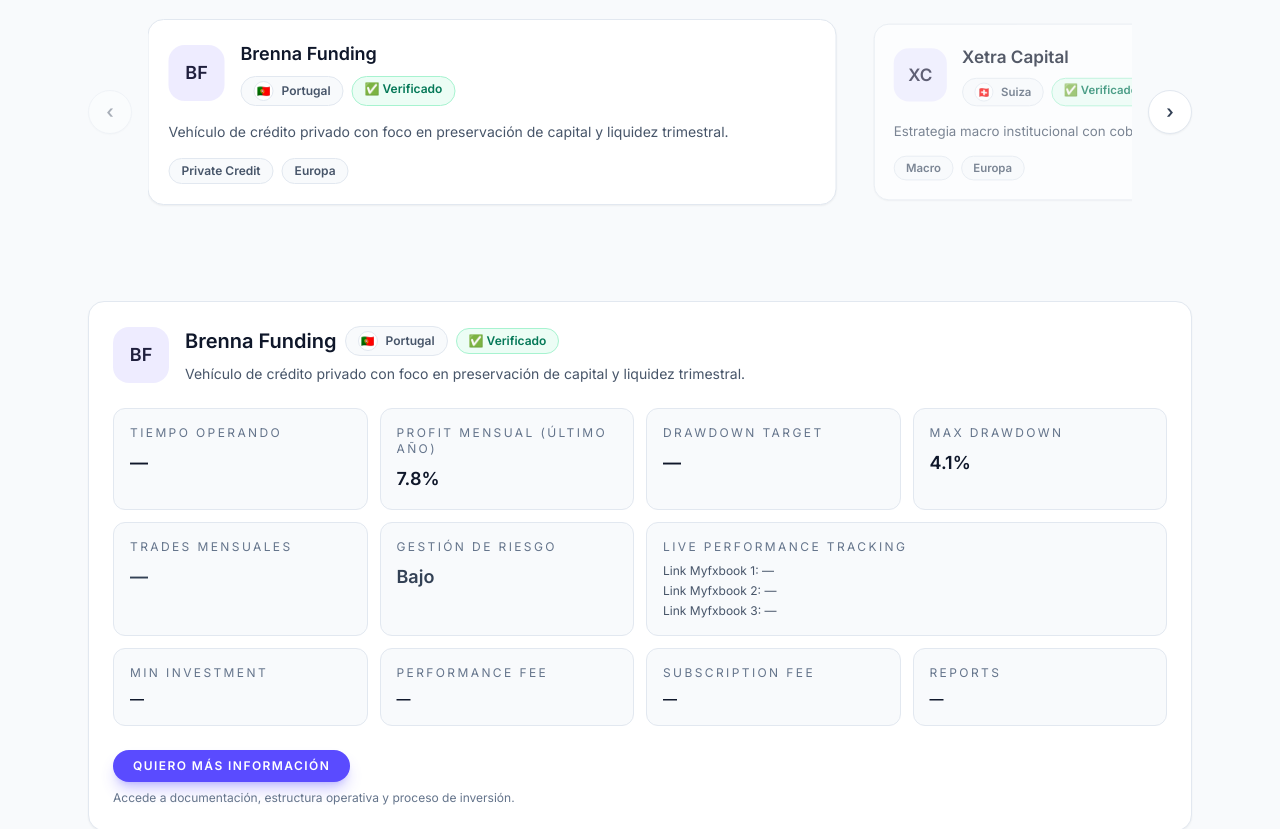
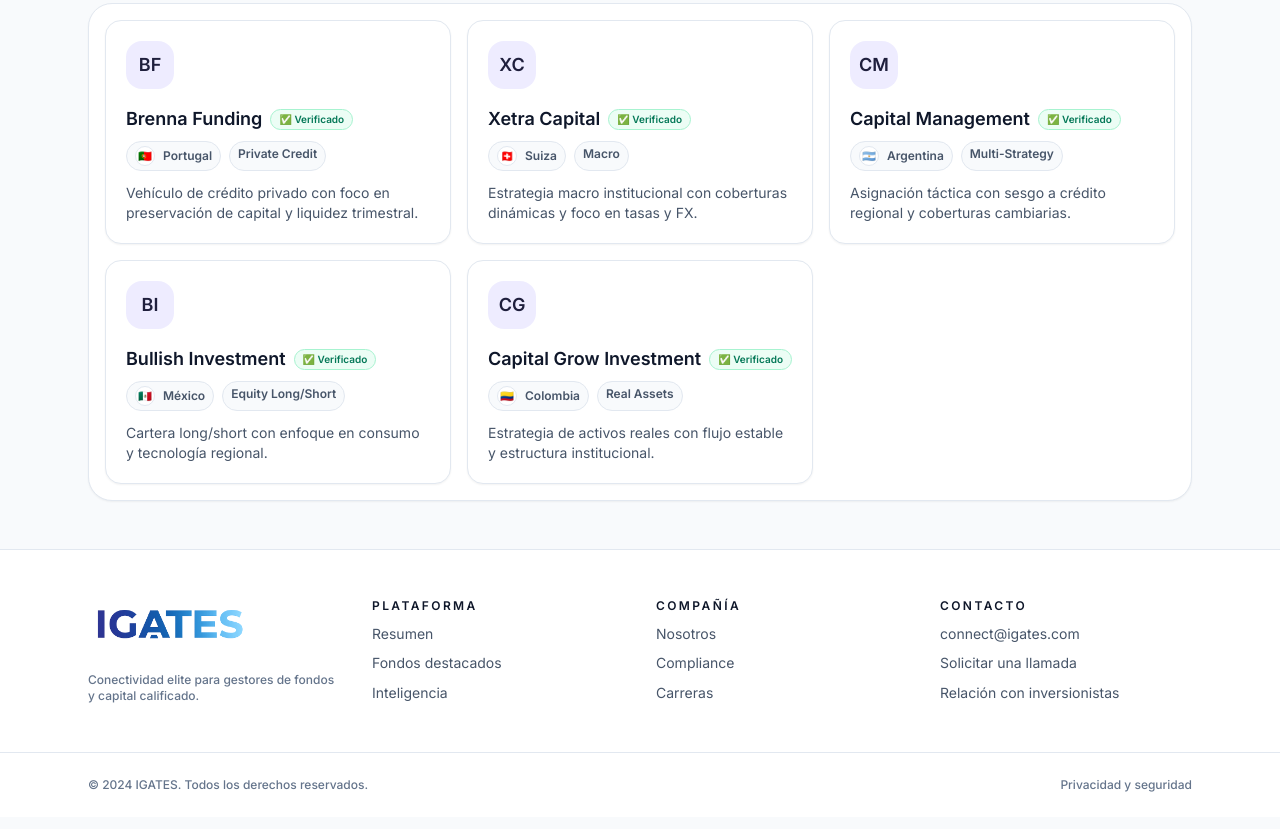
Before and after one commit to Juanherrera-123/Fund_Connect, a Next.js app: page /gestores-verificados in a window 1280 px wide. Shown: the part 680-1509 px from the top of the page. Built offline with nearby package versions, Linux system fonts and the light colour scheme.

Commit message:
Redesign verified managers layout

```diff
--- a/package.json
+++ b/package.json
@@ -11,6 +11,7 @@
   },
   "dependencies": {
     "firebase": "^10.12.2",
+    "framer-motion": "^11.3.11",
     "next": "^14.2.5",
     "react": "^18.3.1",
     "react-dom": "^18.3.1"
--- a/src/components/VerifiedManagers.tsx
+++ b/src/components/VerifiedManagers.tsx
@@ -1,7 +1,8 @@
 "use client";
 
 import Link from "next/link";
-import { useEffect, useMemo, useRef, useState } from "react";
+import { useEffect, useMemo, useState } from "react";
+import { AnimatePresence, MotionConfig, motion } from "framer-motion";
 
 import {
   STORAGE_KEYS,
@@ -56,14 +57,17 @@ const initialFilters: FilterState = {
   country: "",
 };
 
+const transition = {
+  duration: 0.4,
+  ease: [0.22, 1, 0.36, 1],
+};
+
 export function VerifiedManagers() {
   const [fundApplications] = useLocalStorage<FundApplication[]>(STORAGE_KEYS.fundApplications, []);
   const [profiles] = useLocalStorage<UserProfile[]>(STORAGE_KEYS.profiles, DEFAULT_FUND_MANAGER_PROFILES);
   const [filters, setFilters] = useState<FilterState>(initialFilters);
   const [appliedFilters, setAppliedFilters] = useState<FilterState>(initialFilters);
-  const [currentIndex, setCurrentIndex] = useState(0);
-  const trackRef = useRef<HTMLDivElement | null>(null);
-  const carouselRef = useRef<HTMLDivElement | null>(null);
+  const [selectedFundId, setSelectedFundId] = useState<string | null>(null);
 
   const verifiedFunds = useMemo<VerifiedFund[]>(() => {
     const managerProfiles = profiles.filter((profile) => profile.role === "Fund Manager");
@@ -155,8 +159,7 @@ export function VerifiedManagers() {
     });
 
     const baseIds = new Set(baseVerifiedFunds.map((fund) => fund.id));
-    const extraFunds = fromStorage
-      .filter((fund) => !baseIds.has(fund.id));
+    const extraFunds = fromStorage.filter((fund) => !baseIds.has(fund.id));
 
     return [...mergedBase, ...extraFunds];
   }, [fundApplications, profiles]);
@@ -189,79 +192,12 @@ export function VerifiedManagers() {
   }, [filters, verifiedFunds]);
 
   useEffect(() => {
-    setCurrentIndex(0);
-  }, [filters]);
+    if (selectedFundId && !filteredFunds.some((fund) => fund.id === selectedFundId)) {
+      setSelectedFundId(null);
+    }
+  }, [filteredFunds, selectedFundId]);
 
-  useEffect(() => {
-    const track = trackRef.current;
-    const carousel = carouselRef.current;
-    if (!track || !carousel) return;
-    const activeCard = track.querySelector<HTMLButtonElement>(
-      `[data-fund-card="true"][data-index="${currentIndex}"]`
-    );
-    if (!activeCard) return;
-    const containerWidth = carousel.offsetWidth;
-    const cardCenter = activeCard.offsetLeft + activeCard.offsetWidth / 2;
-    const offset = containerWidth / 2 - cardCenter;
-    track.style.transform = `translateX(${offset}px)`;
-  }, [currentIndex, filteredFunds.length]);
-
-  useEffect(() => {
-    const handleResize = () => {
-      const track = trackRef.current;
-      const carousel = carouselRef.current;
-      if (!track || !carousel) return;
-      const activeCard = track.querySelector<HTMLButtonElement>(
-        `[data-fund-card="true"][data-index="${currentIndex}"]`
-      );
-      if (!activeCard) return;
-      const containerWidth = carousel.offsetWidth;
-      const cardCenter = activeCard.offsetLeft + activeCard.offsetWidth / 2;
-      const offset = containerWidth / 2 - cardCenter;
-      track.style.transform = `translateX(${offset}px)`;
-    };
-
-    window.addEventListener("resize", handleResize);
-    return () => window.removeEventListener("resize", handleResize);
-  }, [currentIndex]);
-
-  useEffect(() => {
-    const carousel = carouselRef.current;
-    if (!carousel) return;
-    let startX = 0;
-    let deltaX = 0;
-
-    const handleStart = (event: TouchEvent) => {
-      startX = event.touches[0]?.clientX ?? 0;
-    };
-
-    const handleMove = (event: TouchEvent) => {
-      deltaX = (event.touches[0]?.clientX ?? 0) - startX;
-    };
-
-    const handleEnd = () => {
-      if (Math.abs(deltaX) > 50) {
-        if (deltaX < 0) {
-          setCurrentIndex((prev) => Math.min(prev + 1, filteredFunds.length - 1));
-        } else {
-          setCurrentIndex((prev) => Math.max(prev - 1, 0));
-        }
-      }
-      deltaX = 0;
-    };
-
-    carousel.addEventListener("touchstart", handleStart);
-    carousel.addEventListener("touchmove", handleMove);
-    carousel.addEventListener("touchend", handleEnd);
-
-    return () => {
-      carousel.removeEventListener("touchstart", handleStart);
-      carousel.removeEventListener("touchmove", handleMove);
-      carousel.removeEventListener("touchend", handleEnd);
-    };
-  }, [filteredFunds.length]);
-
-  const selectedFund = filteredFunds[currentIndex] ?? null;
+  const selectedFund = filteredFunds.find((fund) => fund.id === selectedFundId) ?? null;
 
   const handleApplyFilters = () => {
     setFilters(appliedFilters);
@@ -270,15 +206,6 @@ export function VerifiedManagers() {
   const handleResetFilters = () => {
     setAppliedFilters(initialFilters);
     setFilters(initialFilters);
-  };
-
-  const handlePrev = () => {
-    setCurrentIndex((prev) => Math.max(prev - 1, 0));
-  };
-
-  const handleNext = () => {
-    if (!filteredFunds.length) return;
-    setCurrentIndex((prev) => Math.min(prev + 1, filteredFunds.length - 1));
   };
 
   const renderCountryBadge = (country: string) => (
@@ -313,6 +240,22 @@ export function VerifiedManagers() {
   const performanceLinks = selectedFund
     ? Array.from({ length: 3 }, (_, index) => selectedFund.livePerformanceLinks[index] ?? "")
     : [];
+
+  const panelMetrics = [
+    { label: "Tiempo operando", value: formattedOperatingTime, highlight: true },
+    { label: "Profit mensual (último año)", value: formattedProfit, highlight: true },
+    { label: "Drawdown target", value: formattedDrawdownTarget, highlight: true },
+    { label: "Max drawdown", value: formattedMaxDrawdown, highlight: true },
+    { label: "Trades mensuales", value: formattedTrades },
+    { label: "Gestión de riesgo", value: formattedRisk },
+  ];
+
+  const terms = [
+    { label: "Min investment", value: formattedMinInvestment },
+    { label: "Performance fee", value: formattedPerformanceFee },
+    { label: "Subscription fee", value: formattedSubscriptionFee },
+    { label: "Reports", value: formattedReports },
+  ];
 
   return (
     <>
@@ -433,102 +376,100 @@ export function VerifiedManagers() {
             <h2 className="text-2xl font-semibold text-slate-900">Fondos verificados listos para diligencia</h2>
             <p className="text-sm text-slate-600">Selecciona un fondo para ver el detalle curado.</p>
           </div>
-          <div className="mt-6 flex items-center gap-4">
-            <button
-              className="flex h-11 w-11 items-center justify-center rounded-full border border-slate-200 bg-white text-lg font-semibold text-slate-700 shadow-sm transition hover:-translate-y-0.5 disabled:cursor-not-allowed disabled:opacity-40"
-              type="button"
-              aria-label="Ver fondo anterior"
-              onClick={handlePrev}
-              disabled={currentIndex <= 0}
+
+          <MotionConfig transition={transition}>
+            <motion.div
+              layout
+              className="mt-6 rounded-3xl border border-slate-200 bg-white p-4 shadow-sm"
             >
-              ‹
-            </button>
-            <div className="flex-1 overflow-hidden" ref={carouselRef} aria-live="polite">
-              <div className="flex gap-5 py-4 transition-transform duration-500" ref={trackRef}>
+              <motion.div
+                layout
+                className={`grid gap-6 ${selectedFund ? "lg:grid-cols-[minmax(240px,300px)_1fr]" : "grid-cols-1"}`}
+              >
+                <motion.div
+                  layout
+                  className={selectedFund ? "max-h-[72vh] overflow-y-auto pr-2" : ""}
+                >
+                  <motion.div
+                    layout
+                    className={
+                      selectedFund
+                        ? "flex flex-col gap-3"
+                        : "grid grid-cols-1 gap-4 md:grid-cols-2 lg:grid-cols-3"
+                    }
+                  >
                     {!filteredFunds.length && (
                       <div className="rounded-xl border border-slate-200 bg-slate-50 p-4 text-sm text-slate-500">
                         No hay fondos con estos criterios.
                       </div>
                     )}
-                {filteredFunds.map((fund, index) => {
-                  const isActive = index === currentIndex;
-                  const isPrev = index === currentIndex - 1;
-                  const isNext = index === currentIndex + 1;
-                  const isFar = Math.abs(index - currentIndex) > 1;
+                    {filteredFunds.map((fund) => {
+                      const isActive = fund.id === selectedFundId;
                       return (
-                    <button
-                      className={`flex w-[70%] max-w-3xl flex-shrink-0 flex-col gap-4 rounded-2xl border border-slate-200 bg-white p-5 text-left shadow-sm transition duration-300 ${
+                        <motion.button
+                          layout
+                          key={fund.id}
+                          type="button"
+                          onClick={() => setSelectedFundId(fund.id)}
+                          className={
+                            selectedFund
+                              ? `flex w-full items-start gap-3 rounded-2xl border px-4 py-3 text-left transition ${
                                   isActive
-                          ? "scale-100 opacity-100 shadow-lg"
-                          : isFar
-                            ? "scale-90 opacity-30"
-                            : isPrev || isNext
-                              ? "scale-95 opacity-70"
-                              : "scale-95 opacity-60"
-                      }`}
-                      type="button"
-                      key={fund.id}
-                      data-index={index}
-                      data-fund-card="true"
-                      aria-label={`Ver detalle de ${fund.name}`}
-                      onClick={() => setCurrentIndex(index)}
+                                    ? "border-igates-500/40 bg-igates-500/10 shadow-sm"
+                                    : "border-slate-200 bg-white hover:border-igates-500/40"
+                                }`
+                              : "flex flex-col gap-4 rounded-2xl border border-slate-200 bg-white p-5 text-left shadow-sm transition hover:-translate-y-0.5 hover:border-igates-500/40"
+                          }
                         >
-                      <div className="flex items-center gap-4">
                           <div
-                          className="flex h-14 w-14 items-center justify-center rounded-2xl bg-igates-500/10 text-lg font-semibold text-igates-700"
+                            className={
+                              selectedFund
+                                ? "flex h-10 w-10 items-center justify-center rounded-xl bg-igates-500/10 text-sm font-semibold text-igates-700"
+                                : "flex h-12 w-12 items-center justify-center rounded-2xl bg-igates-500/10 text-lg font-semibold text-igates-700"
+                            }
                             aria-hidden="true"
                           >
                             {fund.logoLabel}
                           </div>
-                        <div>
-                          <p className="text-lg font-semibold text-slate-900">{fund.name}</p>
-                          <div className="mt-2 flex flex-wrap gap-2">
-                            <span className="inline-flex items-center gap-2 rounded-full border border-slate-200 bg-slate-50 px-3 py-1 text-xs font-semibold text-slate-600">
-                              {renderCountryBadge(fund.country)}
-                            </span>
-                            <span className="rounded-full border border-emerald-200 bg-emerald-50 px-3 py-1 text-xs font-semibold text-emerald-700">
+                          <div className="flex-1">
+                            <div className="flex flex-wrap items-center gap-2">
+                              <p className={selectedFund ? "text-sm font-semibold text-slate-900" : "text-lg font-semibold text-slate-900"}>
+                                {fund.name}
+                              </p>
+                              <span className="rounded-full border border-emerald-200 bg-emerald-50 px-2 py-0.5 text-[10px] font-semibold text-emerald-700">
                                 ✅ Verificado
                               </span>
                             </div>
-                        </div>
-                      </div>
-                      <p className="text-sm text-slate-600">{fund.description}</p>
-                      <div className="flex flex-wrap gap-2">
-                        <span className="rounded-full border border-slate-200 bg-slate-50 px-3 py-1 text-xs font-semibold text-slate-600">
+                            <div className="mt-2 flex flex-wrap gap-2 text-xs font-semibold text-slate-600">
+                              <span className="inline-flex items-center gap-2 rounded-full border border-slate-200 bg-slate-50 px-2 py-1">
+                                {renderCountryBadge(fund.country)}
+                              </span>
+                              <span className="rounded-full border border-slate-200 bg-slate-50 px-2 py-1">
                                 {fund.strategy}
                               </span>
-                        <span className="rounded-full border border-slate-200 bg-slate-50 px-3 py-1 text-xs font-semibold text-slate-600">
-                          {fund.region}
-                        </span>
                             </div>
-                    </button>
+                            {!selectedFund && (
+                              <p className="mt-3 text-sm text-slate-600">{fund.description}</p>
+                            )}
+                          </div>
+                        </motion.button>
                       );
                     })}
-              </div>
-            </div>
-            <button
-              className="flex h-11 w-11 items-center justify-center rounded-full border border-slate-200 bg-white text-lg font-semibold text-slate-700 shadow-sm transition hover:-translate-y-0.5 disabled:cursor-not-allowed disabled:opacity-40"
-              type="button"
-              aria-label="Ver fondo siguiente"
-              onClick={handleNext}
-              disabled={currentIndex >= filteredFunds.length - 1}
+                  </motion.div>
+                </motion.div>
+
+                <AnimatePresence mode="wait">
+                  {selectedFund && (
+                    <motion.div
+                      key={selectedFund.id}
+                      initial={{ opacity: 0, x: 40 }}
+                      animate={{ opacity: 1, x: 0 }}
+                      exit={{ opacity: 0, x: 40 }}
+                      transition={transition}
+                      className="relative flex h-full flex-col rounded-2xl border border-slate-200 bg-slate-50/60 p-6"
                     >
-              ›
-            </button>
-          </div>
-        </div>
-      </section>
-
-      <section className="py-8" aria-live="polite">
-        <div className="mx-auto w-full max-w-6xl px-6">
-          <div className="rounded-2xl border border-slate-200 bg-white p-6 shadow-sm">
-            {!selectedFund ? (
-              <div className="rounded-xl border border-slate-200 bg-slate-50 p-4 text-sm text-slate-500">
-                Selecciona un fondo para ver el detalle.
-              </div>
-            ) : (
-              <>
-                <div className="flex flex-wrap items-center gap-4">
+                      <div className="flex flex-wrap items-start justify-between gap-4">
+                        <div className="flex items-start gap-4">
                           <div
                             className="flex h-14 w-14 items-center justify-center rounded-2xl bg-igates-500/10 text-lg font-semibold text-igates-700"
                             aria-hidden="true"
@@ -538,7 +479,7 @@ export function VerifiedManagers() {
                           <div>
                             <div className="flex flex-wrap items-center gap-2">
                               <h3 className="text-xl font-semibold text-slate-900">{selectedFund.name}</h3>
-                      <span className="inline-flex items-center gap-2 rounded-full border border-slate-200 bg-slate-50 px-3 py-1 text-xs font-semibold text-slate-600">
+                              <span className="inline-flex items-center gap-2 rounded-full border border-slate-200 bg-white px-3 py-1 text-xs font-semibold text-slate-600">
                                 {renderCountryBadge(selectedFund.country)}
                               </span>
                               <span className="rounded-full border border-emerald-200 bg-emerald-50 px-3 py-1 text-xs font-semibold text-emerald-700">
@@ -548,18 +489,20 @@ export function VerifiedManagers() {
                             <p className="mt-2 text-sm text-slate-600">{selectedFund.description}</p>
                           </div>
                         </div>
-                <div className="mt-6 grid gap-3 sm:grid-cols-2 lg:grid-cols-4">
-                  {[
-                    { label: "Tiempo operando", value: formattedOperatingTime, highlight: true },
-                    { label: "Profit mensual (último año)", value: formattedProfit, highlight: true },
-                    { label: "Drawdown target", value: formattedDrawdownTarget, highlight: true },
-                    { label: "Max drawdown", value: formattedMaxDrawdown, highlight: true },
-                    { label: "Trades mensuales", value: formattedTrades },
-                    { label: "Gestión de riesgo", value: formattedRisk },
-                  ].map((item) => (
+                        <button
+                          type="button"
+                          onClick={() => setSelectedFundId(null)}
+                          className="rounded-full border border-slate-200 bg-white px-4 py-2 text-xs font-semibold uppercase tracking-[0.12em] text-slate-600 transition hover:border-slate-300 hover:bg-slate-50"
+                        >
+                          Back to all funds
+                        </button>
+                      </div>
+
+                      <div className="mt-6 grid gap-3 md:grid-cols-2">
+                        {panelMetrics.map((item) => (
                           <div
                             key={item.label}
-                      className="rounded-xl border border-slate-200 bg-slate-50 p-4"
+                            className="rounded-xl border border-slate-200 bg-white p-4"
                           >
                             <p className="text-xs uppercase tracking-[0.2em] text-slate-500">{item.label}</p>
                             <p className={`mt-2 text-lg font-semibold ${item.highlight ? "text-slate-900" : "text-slate-700"}`}>
@@ -567,11 +510,13 @@ export function VerifiedManagers() {
                             </p>
                           </div>
                         ))}
-                  <div className="rounded-xl border border-slate-200 bg-slate-50 p-4 sm:col-span-2 lg:col-span-2">
+                      </div>
+
+                      <div className="mt-4 rounded-2xl border border-slate-200 bg-white p-4">
                         <p className="text-xs uppercase tracking-[0.2em] text-slate-500">
                           Live performance tracking
                         </p>
-                    <ul className="mt-2 grid gap-1 text-xs text-slate-600">
+                        <ul className="mt-3 grid gap-2 text-xs text-slate-600">
                           {performanceLinks.map((link, index) => (
                             <li key={`live-link-${index}`}>
                               {link ? (
@@ -585,35 +530,46 @@ export function VerifiedManagers() {
                           ))}
                         </ul>
                       </div>
-                  {[
-                    { label: "Min investment", value: formattedMinInvestment },
-                    { label: "Performance fee", value: formattedPerformanceFee },
-                    { label: "Subscription fee", value: formattedSubscriptionFee },
-                    { label: "Reports", value: formattedReports },
-                  ].map((item) => (
+
+                      <div className="mt-4">
+                        <p className="text-xs font-semibold uppercase tracking-[0.2em] text-slate-500">
+                          Términos
+                        </p>
+                        <div className="mt-3 grid gap-3 md:grid-cols-2">
+                          {terms.map((item) => (
                             <div
                               key={item.label}
-                      className="rounded-xl border border-slate-200 bg-slate-50 p-4"
+                              className="rounded-xl border border-slate-200 bg-white p-4"
                             >
                               <p className="text-xs uppercase tracking-[0.2em] text-slate-500">{item.label}</p>
                               <p className="mt-2 text-sm font-semibold text-slate-900">{item.value}</p>
                             </div>
                           ))}
                         </div>
-                <div className="mt-6 flex flex-col gap-2">
+                      </div>
+
+                      <div className="mt-auto pt-6">
+                        <div className="flex flex-wrap items-center gap-3">
                           <Link
-                    className="inline-flex w-fit items-center justify-center rounded-full bg-igates-500 px-5 py-2 text-xs font-semibold uppercase tracking-[0.12em] text-white shadow-lg shadow-igates-500/30 transition hover:bg-igates-400"
+                            className="inline-flex items-center justify-center rounded-full bg-gradient-to-r from-igates-500 to-igates-400 px-6 py-2 text-xs font-semibold uppercase tracking-[0.12em] text-white shadow-lg shadow-igates-500/30 transition hover:from-igates-400 hover:to-igates-500"
                             href="/#contact"
                           >
-                    Quiero más información
+                            Join the waitlist
                           </Link>
-                  <p className="text-xs text-slate-500">
-                    Accede a documentación, estructura operativa y proceso de inversión.
-                  </p>
+                          <Link
+                            className="inline-flex items-center justify-center rounded-full border border-white/60 bg-white/70 px-6 py-2 text-xs font-semibold uppercase tracking-[0.12em] text-slate-700 shadow-sm backdrop-blur transition hover:border-slate-200 hover:bg-white"
+                            href="/#contact"
+                          >
+                            Request more information
+                          </Link>
                         </div>
-              </>
+                      </div>
+                    </motion.div>
                   )}
-          </div>
+                </AnimatePresence>
+              </motion.div>
+            </motion.div>
+          </MotionConfig>
         </div>
       </section>
     </>
```
Lines whose indentation alone changed are shown as unchanged.
